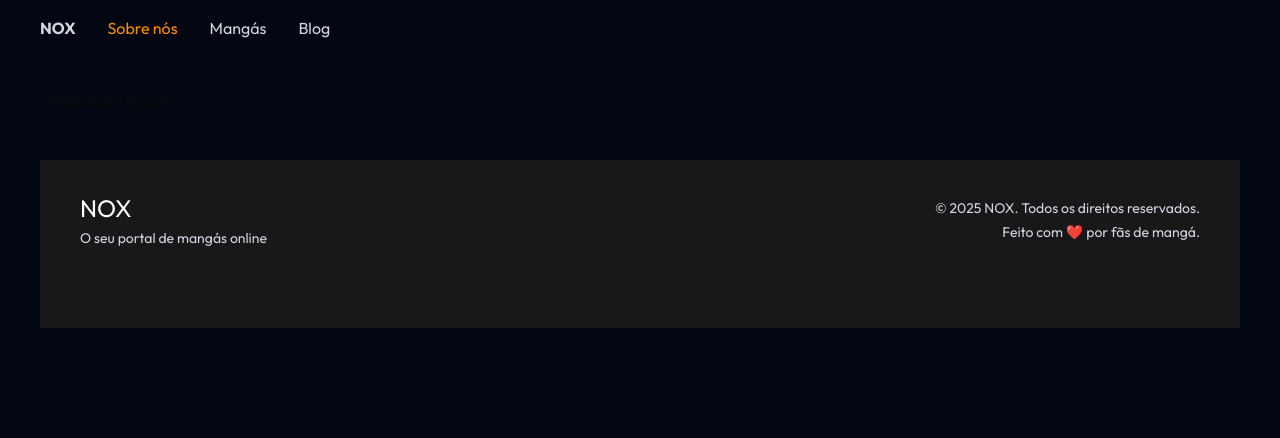
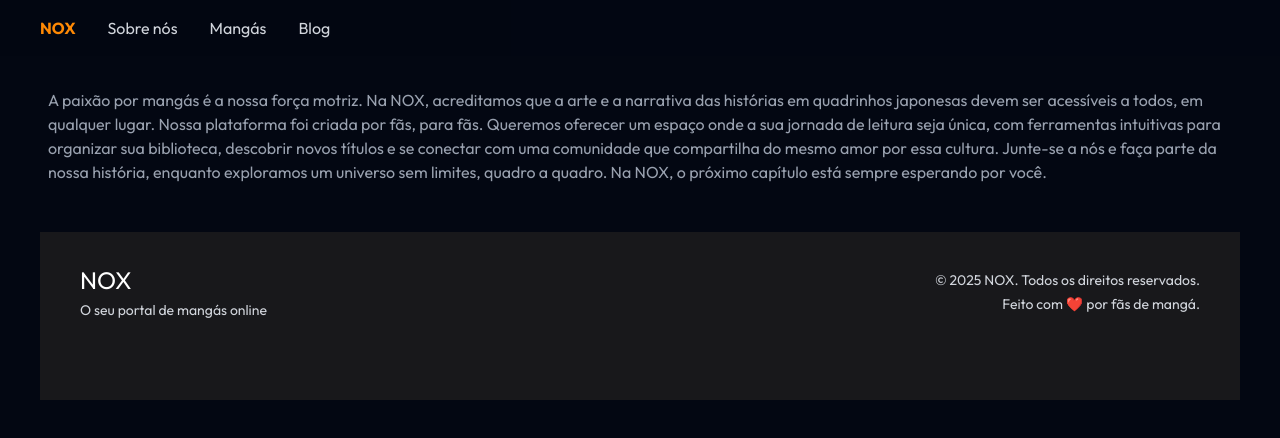
Before and after one commit to LUK3D/my-manga-site, a React (Vite) app: page /about in a window 1280 px wide. Shown: the top 438 px of the page. Built offline with nearby package versions, Linux system fonts and the light colour scheme; no server answers.

Commit message:
arrumando traduções do latim para pt-br

```diff
--- a/src/components/header.tsx
+++ b/src/components/header.tsx
@@ -5,8 +5,8 @@ export default function HeaderComponent() {
         <div className="w-full  text-gray-300 bg-gray-950/95  flex flex-col  items-center p-4 fixed top-0 right-0 z-30">
             <div className="max-w-[1200px] flex justify-between items-center w-full">
                 <div className="flex items-center space-x-8">
-                    <Link to={"/"} className="font-bold outfit-bold ">NOX</Link>
-                    <Link to={"/about"} className="text-orange-400">Sobre nós</Link>
+                    <Link to={"/"} className="font-bold outfit-bold text-orange-400">NOX</Link>
+                    <Link to={"/about"} className="hover:text-orange-400">Sobre nós</Link>
                     <Link to={"."} className="hover:text-orange-400">Mangás</Link>
                     <Link to={"."} className="hover:text-orange-400">Blog</Link>
                 </div>
--- a/src/routes/about.tsx
+++ b/src/routes/about.tsx
@@ -5,5 +5,8 @@ export const Route = createFileRoute('/about')({
 })
 
 function About() {
-  return <div className="p-2">Hello from About!</div>
+  return <div className="p-2 text-gray-400">A paixão por mangás é a nossa força motriz. Na NOX, acreditamos que a arte e a narrativa das histórias em quadrinhos japonesas devem ser acessíveis a todos, em qualquer lugar.
+                              Nossa plataforma foi criada por fãs, para fãs. Queremos oferecer um espaço onde a sua jornada de leitura seja única, com ferramentas intuitivas para organizar sua biblioteca, descobrir novos títulos e se conectar com uma comunidade que compartilha do mesmo amor por essa cultura.
+                              Junte-se a nós e faça parte da nossa história, enquanto exploramos um universo sem limites, quadro a quadro. Na NOX, o próximo capítulo está sempre esperando por você.
+  </div>
 }
--- a/src/routes/index.tsx
+++ b/src/routes/index.tsx
@@ -27,7 +27,7 @@ function Index() {
             <ComicText fontSize={5}>NOX</ComicText>
           </div>
           <p className='text-5xl outfit-bold text-white '>Bora ler alguns mangás Juntos?</p>
-          <p className='opacity-60'>Lorem ipsum dolor sit amet consectetur adipisicing elit. Dicta enim animi ipsa. Error inventore nemo optio laboriosam sunt, assumenda ab libero magni dolor asperiores cumque tempore. Maiores laborum cupiditate saepe?</p>
+          <p className='opacity-60'>A NOX é a sua plataforma definitiva para explorar e mergulhar em um universo de mangás. Crie sua biblioteca personalizada, descubra novos títulos e acompanhe seus mangás favoritos, tudo em um só lugar. Junte-se à nossa comunidade e comece sua jornada agora!</p>
           <div>
             <button
               className='bg-purple-500 outfit-bold px-5 py-2 rounded-md text-white mt-5 active:scale-95 transition hover:saturate-200'
```
